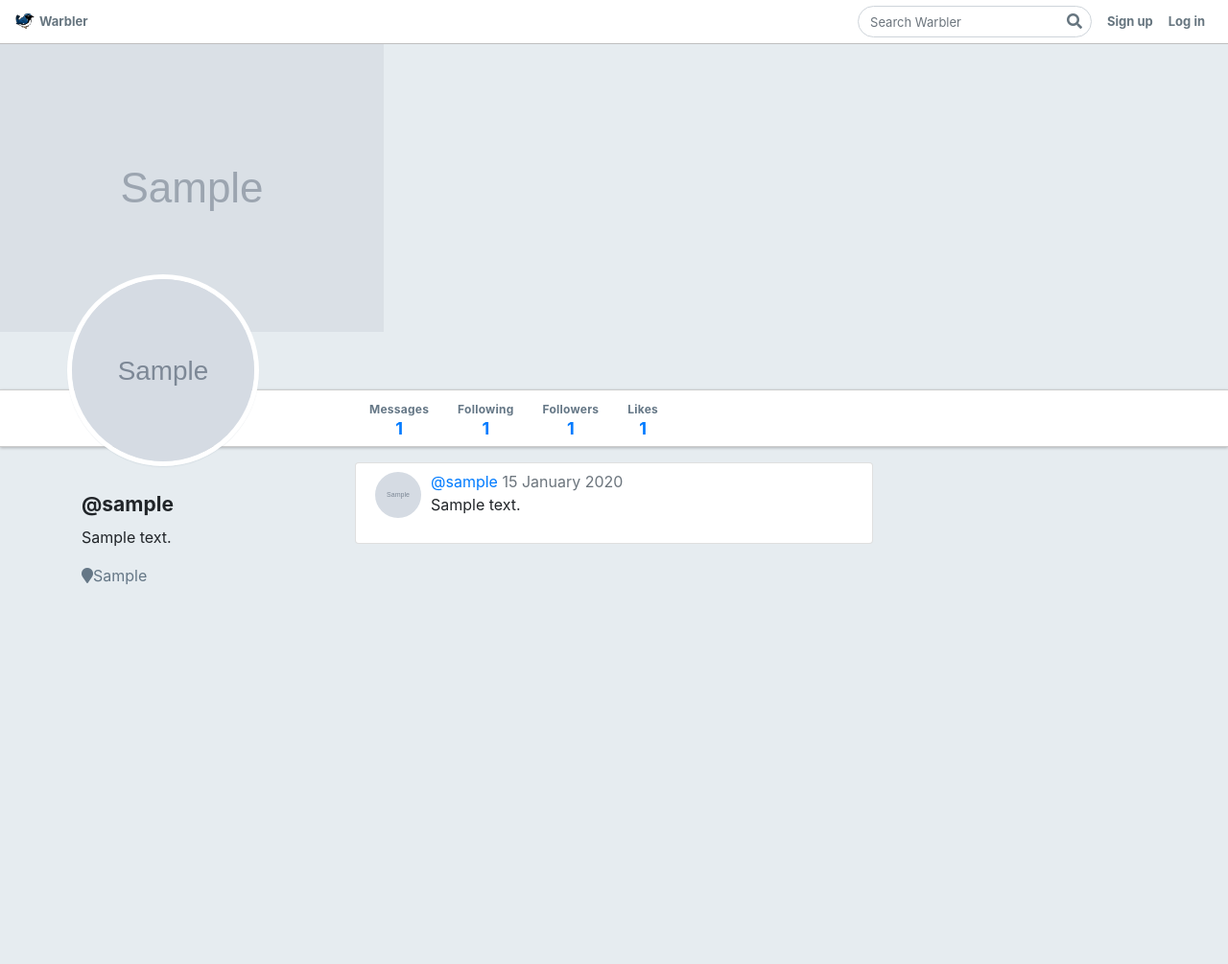
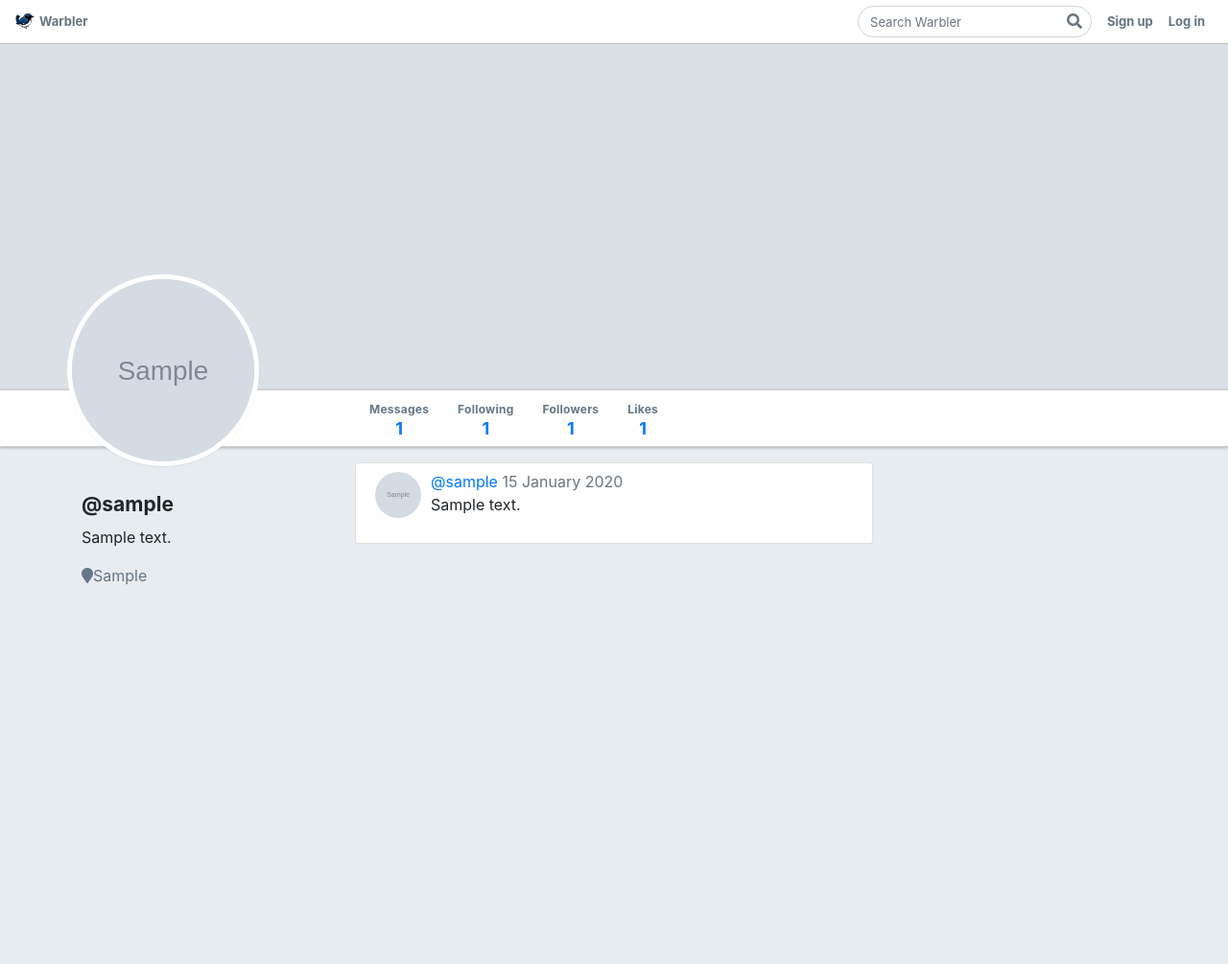
Before and after one commit to LouisGaravaglia/Warbler, a Flask app: page /users/1 in a window 1280 px wide. Shown: the top 1005 px of the page at 96% size. Run offline with Flask 2, Linux system fonts and the light colour scheme; tables that the repository leaves empty hold one stand-in row (values such as "Sample post"); grey boxes marked "Sample" are stand-in pictures; some libraries are stand-ins or nearby versions.

Commit message:
fixed hero bg image for user's banner on their profile page

```diff
--- a/app.py
+++ b/app.py
@@ -205,7 +205,7 @@ def stop_following(follow_id):
         flash("Access unauthorized.", "danger")
         return redirect("/")
 
-    followed_user = User.query.get(follow_id)
+    followed_user = User.query.get_or_404(follow_id)
     g.user.following.remove(followed_user)
     db.session.commit()
 
--- a/static/stylesheets/style.css
+++ b/static/stylesheets/style.css
@@ -198,11 +198,18 @@ nav + .container {
 
 #warbler-hero {
   height: 360px;
+  width: 100vw;
+  overflow: hidden;
   margin-top: -16px;
   opacity: 0.7;
   background-size: cover;
   background-position: top center;
 }
+
+#warbler-hero img {
+  width: 100vw;
+}
+
 
 .full-width {
   width: 100vw;
--- a/templates/users/detail.html
+++ b/templates/users/detail.html
@@ -2,7 +2,7 @@
 
 {% block content %}
 
-<div id="warbler-hero" class="full-width"><img src="{{ user.header_image_url }}" alt="Image for {{ user.header_image_url }}"></div>
+<div id="warbler-hero" class="full-width"><img src="{{ user.header_image_url }}" alt="Image for {{ user.header_image_url }}" class="hero-img"></div>
 <img src="{{ user.image_url }}" alt="Image for {{ user.username }}" id="profile-avatar">
 <div class="row full-width">
   <div class="container">
```
